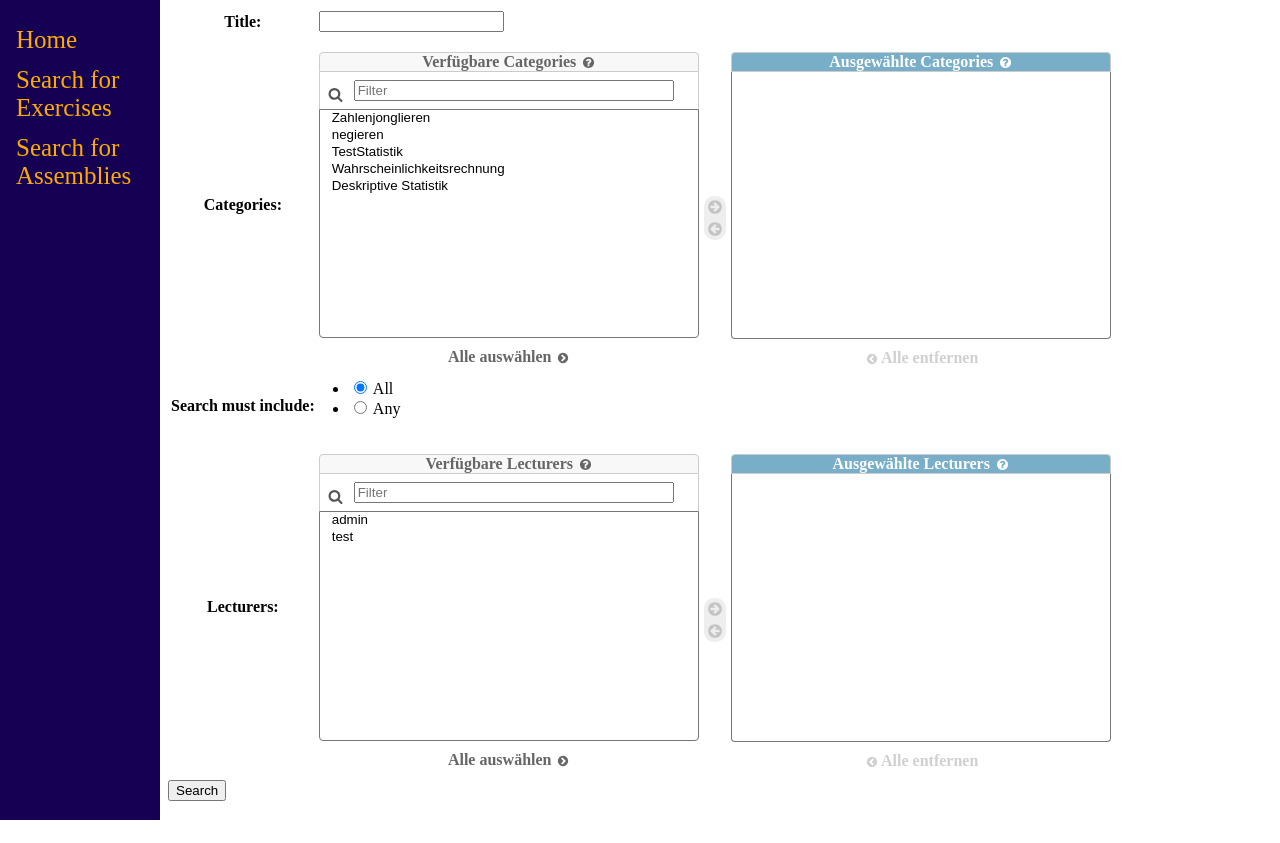
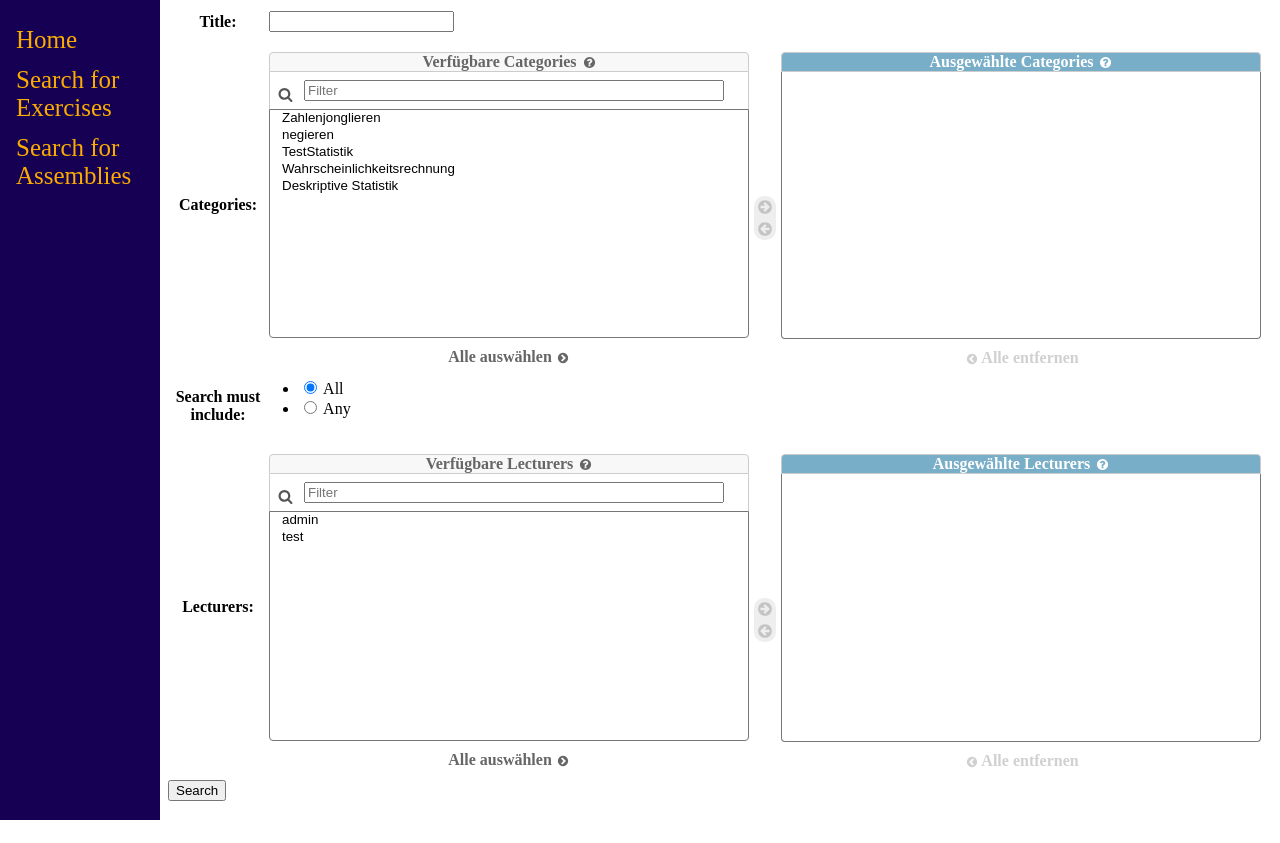
Before and after one commit to Blackstar513/dynamic-exercise-generation, a Django app: page /exgen/assembly_search in a window 1280 px wide. Run offline with Django 3.2, Linux system fonts and the light colour scheme; data comes from the database, SQL or seed files in the repository; lists and menus that the app fills with data are empty.

Commit message:
made filteredSelectmultiple widget wider

```diff
--- a/dynexgen/exgen/static/exgen/admin_copies/css/widgets.css
+++ b/dynexgen/exgen/static/exgen/admin_copies/css/widgets.css
@@ -1,18 +1,18 @@
 /* SELECTOR (FILTER INTERFACE) */
 
 .selector {
-    width: 800px;
+    width: 1000px;
     float: left;
 }
 
 .selector select {
-    width: 380px;
+    width: 480px;
     height: 17.2em;
 }
 
 .selector-available, .selector-chosen {
     float: left;
-    width: 380px;
+    width: 480px;
     text-align: center;
     margin-bottom: 5px;
 }
@@ -65,7 +65,7 @@
 }
 
 .selector .selector-available input {
-    width: 320px;
+    width: 420px;
     margin-left: 8px;
 }
 
```
